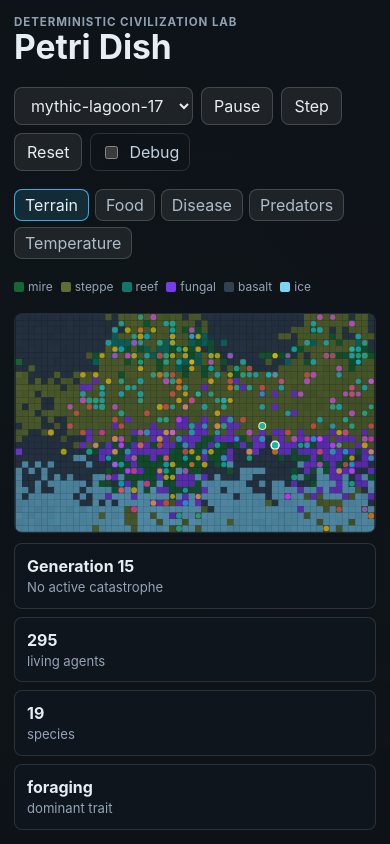
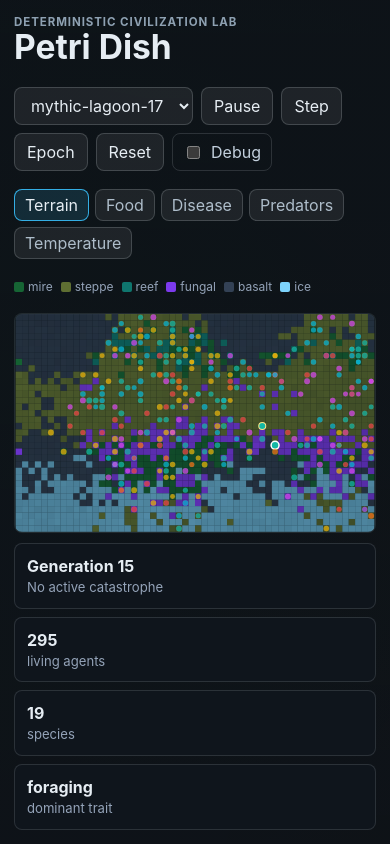
Before and after one commit to VoidAxiom/petri-dish, a React (Vite) app: page / in a window 390 px wide. Shown: the top 844 px of the page. Built offline with nearby package versions, Linux system fonts and the light colour scheme.

Commit message:
VOI-13 strengthen responsiveness regression

```diff
--- a/src/App.tsx
+++ b/src/App.tsx
@@ -66,6 +66,16 @@ export default function App() {
     setSelectedId(nextWorld.creatures[0]?.id);
   }
 
+  function advanceEpoch() {
+    setWorld((current) => {
+      let next = current;
+      for (let index = 0; index < 50; index += 1) {
+        next = stepWorld(next);
+      }
+      return next;
+    });
+  }
+
   return (
     <main className="app-shell">
       <section className="topbar">
@@ -86,6 +96,9 @@ export default function App() {
           </button>
           <button type="button" onClick={() => setWorld((current) => stepWorld(current))}>
             Step
+          </button>
+          <button type="button" onClick={advanceEpoch}>
+            Epoch
           </button>
           <button type="button" onClick={() => reset()}>
             Reset
```
Also changed, not shown: 2 other files (tests, documents, lock files or other folders).
